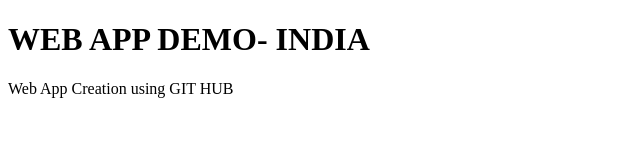
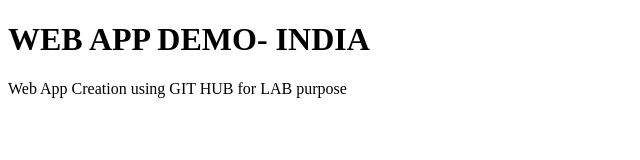
Before and after one commit to eguroos/WebappGuru, a plain HTML site: page index.html in a window 1280 px wide. Shown: the whole page, without its empty margins (0-640 px from the left). Drawn offline with Linux system fonts and the light colour scheme.

Commit message:
Update index.html

```diff
--- a/index.html
+++ b/index.html
@@ -3,7 +3,7 @@
 <body>
 
 <h1>WEB APP DEMO- INDIA</h1>
-<p>Web App Creation using GIT HUB </p>
+<p>Web App Creation using GIT HUB for LAB purpose</p>
 
 
 </body>
```
